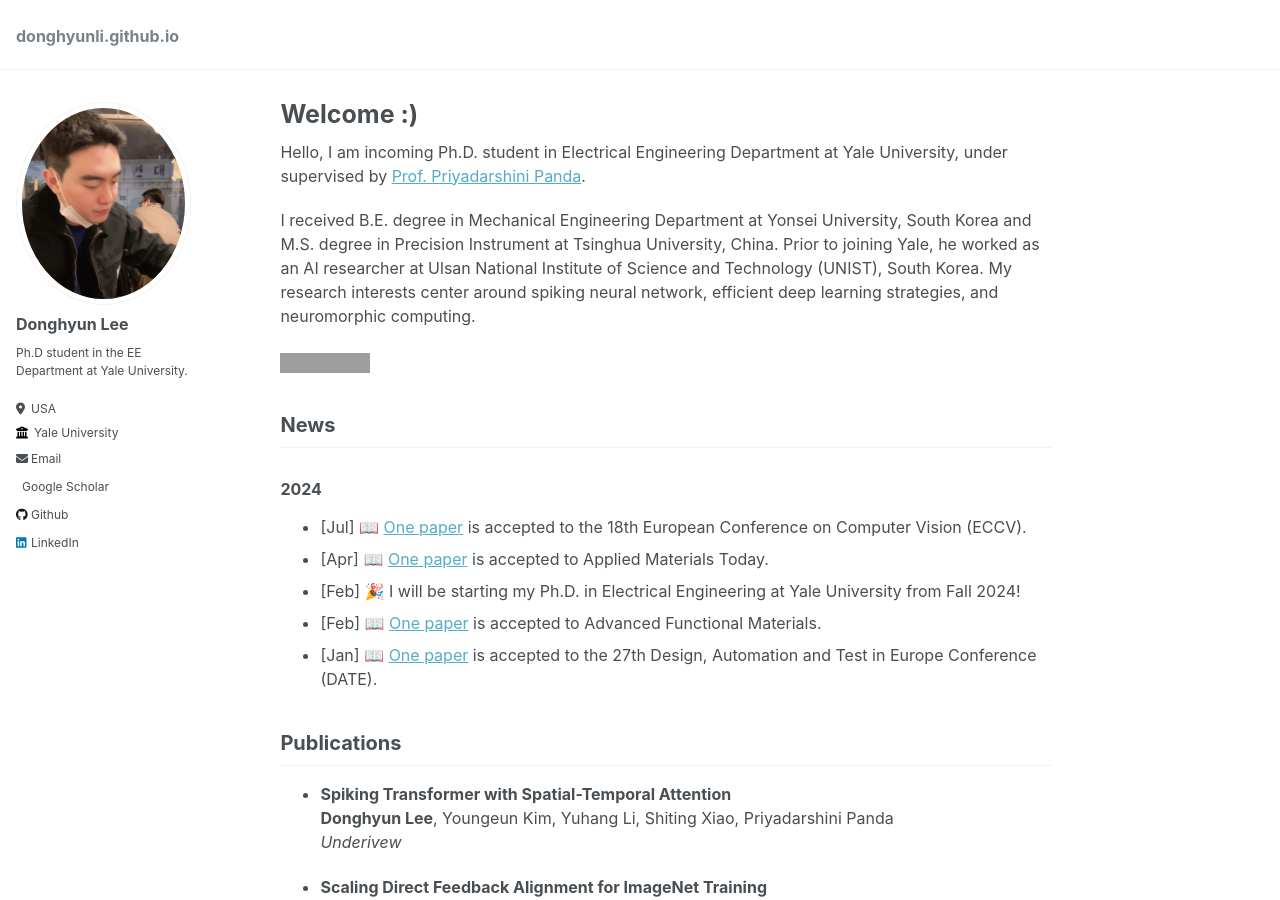
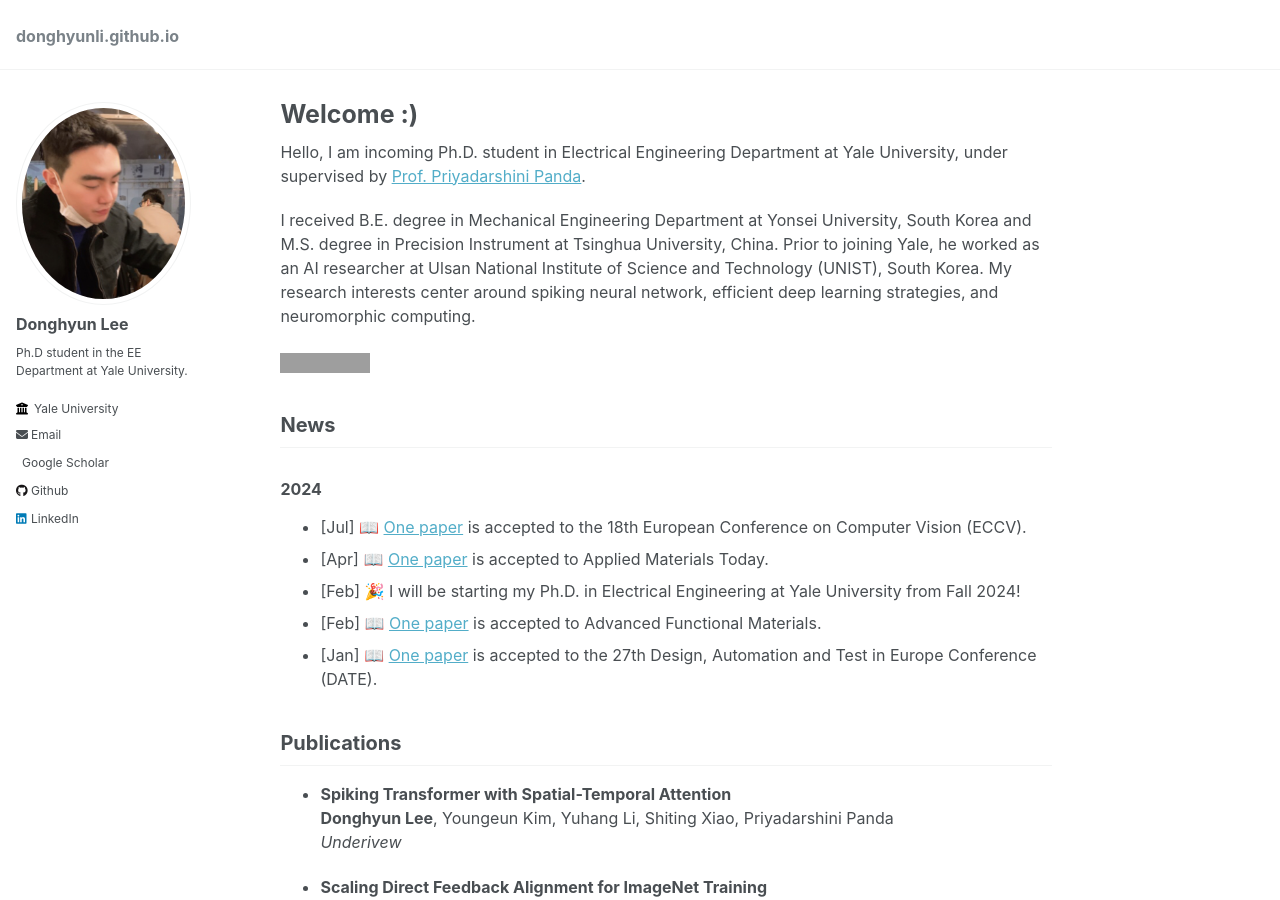
Before and after one commit to donghyunli/donghyunli.github.io, a Jekyll site: the page built from _pages/about.md, in a window 1280 px wide and 900 px high. Built offline with Jekyll 4.4.1, drawn with Linux system fonts in a browser that asks for light colours; grey boxes are pictures that could not be loaded.

Commit message:
update profile

```diff
--- a/_config.yml
+++ b/_config.yml
@@ -25,7 +25,7 @@ author:
   name             : "Donghyun Lee"
   pronouns         : # example: "she/her"
   bio              : "Ph.D student in the EE Department at Yale University."
-  location         : "USA"
+  location         : # "USA"
   employer         : "Yale University"
   uri              : # URL
   email            : "donghyun.lee@yale.edu"
```
